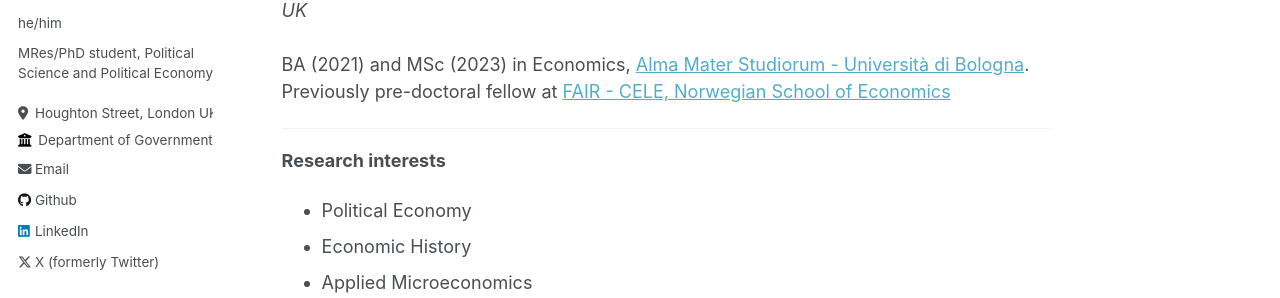
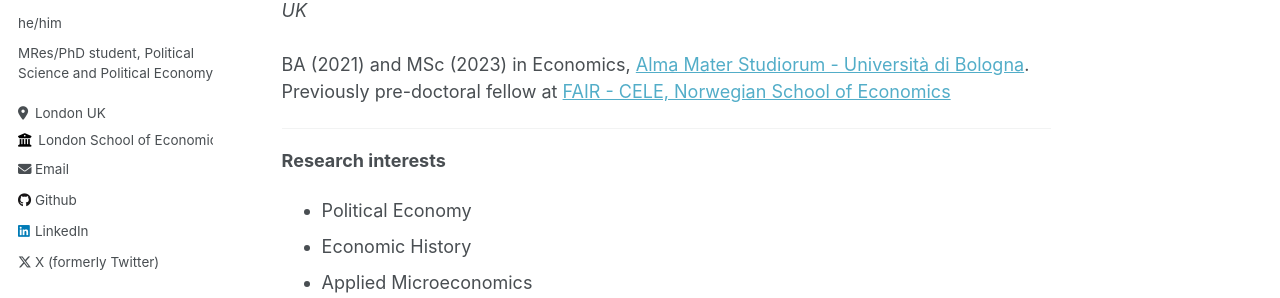
Before and after one commit to ritwika-das/ritwika-das.github.io, a Jekyll site: the page built from _pages/about.md, in a window 1280 px wide. Shown: the part 310-608 px from the top of the page. Built offline with Jekyll 4.4.1, drawn with Linux system fonts in a browser that asks for light colours.

Commit message:
Update _config.yml

```diff
--- a/_config.yml
+++ b/_config.yml
@@ -15,7 +15,7 @@ locale                   : "en-US"
 title                    : "Home"
 title_separator          : "-"
 name                     : &name "Christian Cervellera"
-description              : &description "personal description"
+description              : &description "MRes/PhD student at LSE"
 url                      : # the base hostname & protocol for your site e.g. "https://mmistakes.github.io"
 baseurl                  : "" # the subpath of your site, e.g. "/blog"
 repository               : "christiancervellera/christiancervellera.github.io"
@@ -29,8 +29,8 @@ author:
   name             : "Christian Cervellera"
   pronouns         : "he/him" # example: "she/her"
   bio              : "MRes/PhD student, Political Science and Political Economy"
-  location         : "Houghton Street, London UK"
-  employer         : "Department of Government, LSE"
+  location         : "London UK"
+  employer         : "London School of Economics"
   uri              :
   email            : "ccervellera.cc@gmail.com"
 
@@ -125,7 +125,7 @@ yandex_site_verification :
 
 # Social Sharing
 twitter:
-  username               :
+  username               : "@_natriskij"
 facebook:
   username               :
   app_id                 :
```
